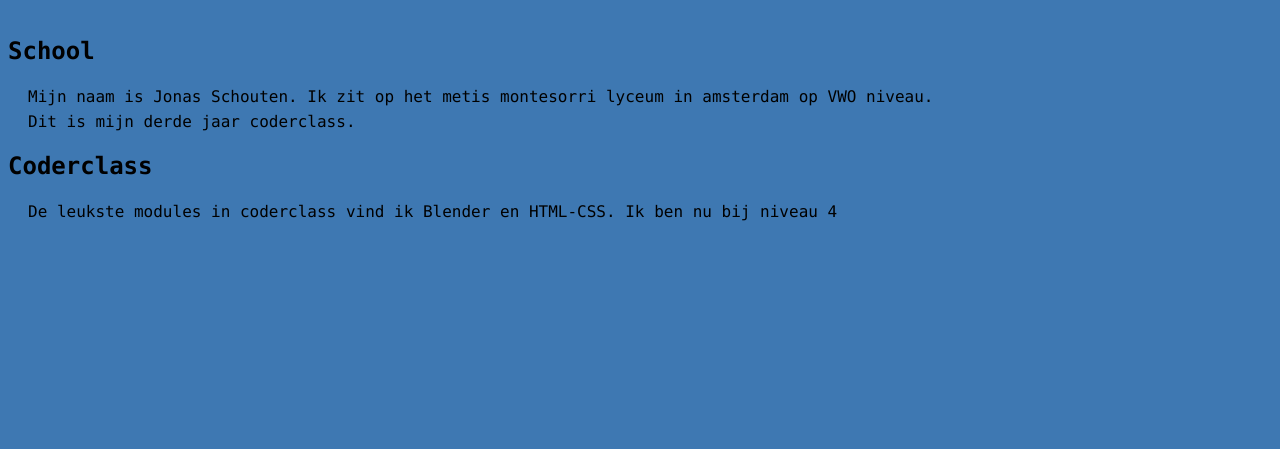
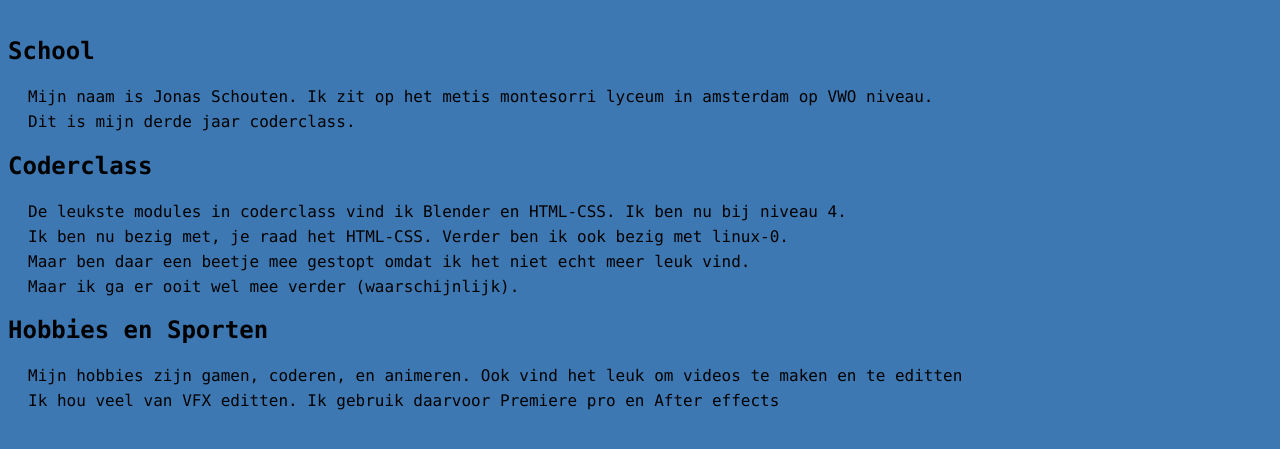
Before and after one commit to jonasschouten/jonasbiografie, a plain HTML site: page overmij.html in a window 1280 px wide. Shown: the part 147-596 px from the top of the page. Drawn offline with Linux system fonts and the light colour scheme.

Commit message:
Over mij pagina verbeterd

```diff
--- a/overmij.html
+++ b/overmij.html
@@ -5,29 +5,33 @@
     <title>Over mij</title>
 <link rel="stylesheet" href="css/index.css">
 <link rel="shortcut icon" type="image/jpg" href="Fotos/icon.ico"/>
+</head>
   <ul>
     <li><a href="index.html">Home</a></li>
     <li><a class="active" href="overmij.html">Over mij</a></li>
     <li><a href="projecten.html">Projecten</a></li>
-
   </ul>
 
   <h1>Over mij</h1>
 <br>
-  </head>
   <body>
     <h2>School</h2>
     <p>Mijn naam is Jonas Schouten. Ik zit op het metis montesorri lyceum in amsterdam op VWO niveau. <br>
       Dit is mijn derde jaar coderclass.  <br>
     <h2>Coderclass</h2>
-<p>De leukste modules in coderclass vind ik Blender en HTML-CSS. Ik ben nu bij niveau 4 <br>
-
+      <p>De leukste modules in coderclass vind ik Blender en HTML-CSS. Ik ben nu bij niveau 4.  <br>
+         Ik ben nu bezig met, je raad het HTML-CSS. Verder ben ik ook bezig met linux-0. <br>
+         Maar ben daar een beetje mee gestopt omdat ik het niet echt meer leuk vind. <br>
+         Maar ik ga er ooit wel mee verder (waarschijnlijk).
+    <h2>Hobbies en Sporten</h2>
+      <p>Mijn hobbies zijn gamen, coderen, en animeren. Ook vind het leuk om videos te maken en te editten <br>
+        Ik hou veel van VFX editten. Ik gebruik daarvoor Premiere pro en After effects
 
 
       </p>
 
 
+      </p>
 
-</p>
   </body>
 </html>
```
Also changed, not shown: index.html (+1 -3 lines), projecten.html (+1 -1 lines). Lines whose indentation alone changed are shown as unchanged.
